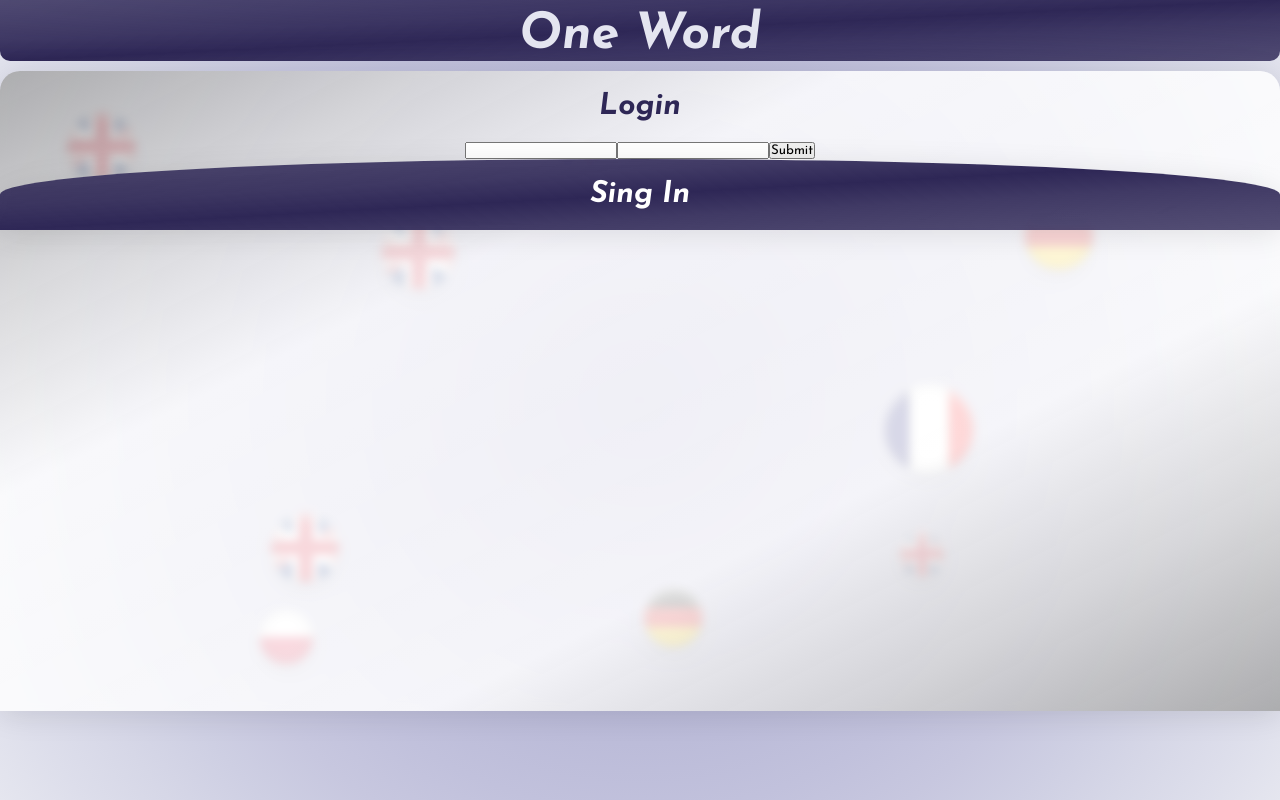
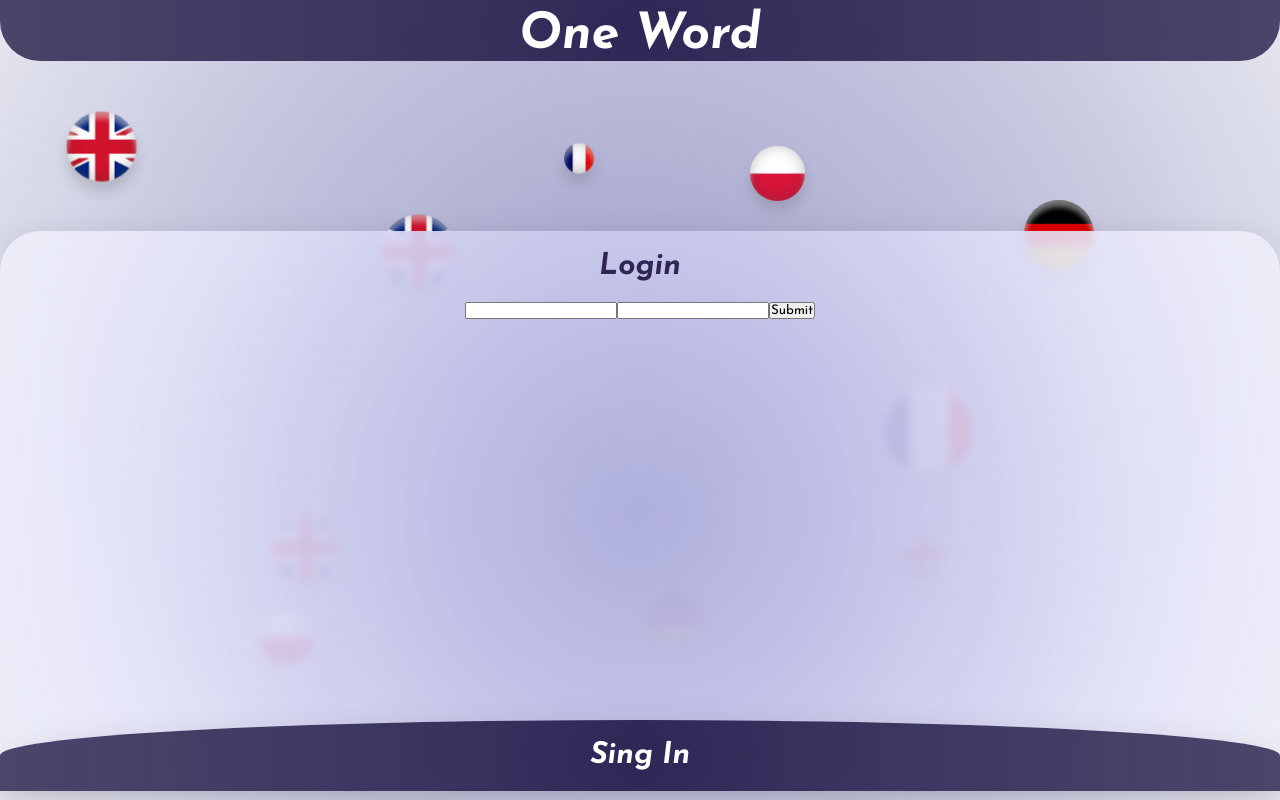
Before and after one commit to Paullina26/One_Word, a React (Create React App) app: page /auth in a window 1280 px wide. Built offline with nearby package versions, Linux system fonts and the light colour scheme.

Commit message:
style gradient backgraund element: login, registration. Position element Registaration and Login.

```diff
--- a/src/components/Login/Login.tsx
+++ b/src/components/Login/Login.tsx
@@ -2,40 +2,40 @@ import styled from 'styled-components';
 import { font } from 'style/mixins';
 
 export const WrapperLogin = styled.div`
+  position: relative;
+  top: 20vh;
   text-align: center;
   width: 100vw;
-  min-height: 40vh;
-  height: 80vh;
-  background-image: linear-gradient(
-    to bottom right,
-    ${({ theme }) => theme.glassDarkWhiteLogin},
-    ${({ theme }) => theme.glassMediumWhiteLogin},
-    ${({ theme }) => theme.glassLightWhiteLogin},
-    ${({ theme }) => theme.glassWhiteLogin},
-    ${({ theme }) => theme.glassLightWhiteLogin},
-    ${({ theme }) => theme.glassMediumWhiteLogin},
-    ${({ theme }) => theme.glassDarkWhiteLogin}
+  height: 70vh;
+  background: radial-gradient(
+    circle,
+    ${({ theme }) => theme.gradientPurpleLight} 0%,
+    ${({ theme }) => theme.gradientPurpleLightOne} 25%,
+    ${({ theme }) => theme.gradientPurpleLightTwo} 50%,
+    ${({ theme }) => theme.gradientPurpleLightThere} 75%,
+    ${({ theme }) => theme.gradientPurpleLightFour}100%
   );
-  border-radius: 20px 20px 0 0;
-  box-shadow: 0 4px 30px ${({ theme }) => theme.glassShadowBlack};
+  border-radius: 40px 40px 0 0;
+  box-shadow: 0 4px 30px ${({ theme }) => theme.shadowBlack};
   backdrop-filter: blur(5px);
 `;
 
 export const SingIn = styled.div`
   ${font(3, 'italic', 900)};
   color: ${({ theme }) => theme.white};
-  background-image: linear-gradient(
-    to bottom right,
-    ${({ theme }) => theme.glassDarkPurpleRegistration},
-    ${({ theme }) => theme.glassMediumPurpleRegistration},
-    ${({ theme }) => theme.glassLightPurpleRegistration},
-    ${({ theme }) => theme.glassPurpleRegistration},
-    ${({ theme }) => theme.glassLightPurpleRegistration},
-    ${({ theme }) => theme.glassMediumPurpleRegistration},
-    ${({ theme }) => theme.glassDarkPurpleRegistration}
+  width: 100%;
+  bottom: 0;
+  position: absolute;
+  background: radial-gradient(
+    circle,
+    ${({ theme }) => theme.gradientPurpleDark} 0%,
+    ${({ theme }) => theme.gradientPurpleOne} 25%,
+    ${({ theme }) => theme.gradientPurpleTwo} 50%,
+    ${({ theme }) => theme.gradientPurpleThere} 75%,
+    ${({ theme }) => theme.gradientPurpleFour}100%
   );
   backdrop-filter: blur(5px);
-  box-shadow: 0 4px 30px ${({ theme }) => theme.glassShadowBlackRegistration};
+  box-shadow: 0 4px 30px ${({ theme }) => theme.shadowBlack};
   border-radius: 50% 50% 0 0;
   padding: 20px;
 `;
--- a/src/components/Logo/OneWord.tsx
+++ b/src/components/Logo/OneWord.tsx
@@ -8,7 +8,6 @@ interface TittleOneWordProps {
 
 export const TittleOneWord = styled.h1<{ fontColor: string }>`
   ${font(5, 'italic', 900)};
-  /* color: ${({ theme }) => theme.PurpleDark}; */
   color: ${({ theme, fontColor }) => theme[fontColor]};
 `;
 
--- a/src/pages/Auth/Auth.tsx
+++ b/src/pages/Auth/Auth.tsx
@@ -8,18 +8,15 @@ import Registration from 'components/Registration/Registration';
 export const WrapperLogo = styled.div`
   text-align: center;
   padding-top: 10px;
-  /* background-color: ${({ theme }) => theme.purpleDark}; */
-  border-radius: 0 0 10px 10px;
+  border-radius: 0 0 40px 40px;
   margin-bottom: 10px;
-  background-image: linear-gradient(
-    to bottom right,
-    ${({ theme }) => theme.glassDarkPurpleRegistration},
-    ${({ theme }) => theme.glassMediumPurpleRegistration},
-    ${({ theme }) => theme.glassLightPurpleRegistration},
-    ${({ theme }) => theme.glassPurpleRegistration},
-    ${({ theme }) => theme.glassLightPurpleRegistration},
-    ${({ theme }) => theme.glassMediumPurpleRegistration},
-    ${({ theme }) => theme.glassDarkPurpleRegistration}
+  background: radial-gradient(
+    circle,
+    ${({ theme }) => theme.gradientPurpleDark} 0%,
+    ${({ theme }) => theme.gradientPurpleOne} 25%,
+    ${({ theme }) => theme.gradientPurpleTwo} 50%,
+    ${({ theme }) => theme.gradientPurpleThere} 75%,
+    ${({ theme }) => theme.gradientPurpleFour}100%
   );
   backdrop-filter: blur(5px);
 `;
@@ -29,7 +26,7 @@ export const Auth = () => {
     <>
       <Background />
       <WrapperLogo>
-        <OneWord fontColor='light' />
+        <OneWord fontColor='white' />
       </WrapperLogo>
       <Login />
       {/* <Registration /> */}
--- a/src/style/GlobalStyle.tsx
+++ b/src/style/GlobalStyle.tsx
@@ -18,8 +18,8 @@ export const GlobalStyle = createGlobalStyle`
     font-size: 1.6rem;
     background-attachment: fixed;
     color: black;
-    overflow-x: hidden;
     width: 100vw;
+    height: 100vh;
     background-image: radial-gradient(
     circle,
     #a2a0c8,
--- a/src/style/theme.tsx
+++ b/src/style/theme.tsx
@@ -4,16 +4,11 @@ export const theme = {
   white: '#ffffff',
   light: '#E4E5F0',
   purpleLight: '#d2d2ea',
-  purple: '#A6A6DC',
+  purple: '#a6a6dc',
   purpleDark: '#2E2756',
   pink: '#8C3B68',
   red: '#B22334',
-
-  //-----ICON----//
-
-  //-----BUTTON----//
-
-  //-----WRAPPER----//
+  shadowBlack: 'rgba(0, 0, 0, 0.1)',
 
   //-----GLASS_EFFECT----//
   glassWhite: '#ffffffaa',
@@ -22,19 +17,19 @@ export const theme = {
   glassDarkWhite: '#a1a1a181',
   glassShadowBlack: 'rgba(0, 0, 0, 0.1)',
 
-  //-----GLASS_EFFECT_Login----//
-  glassWhiteLogin: '#ffffffd5',
-  glassLightWhiteLogin: '#ffffffd9',
-  glassMediumWhiteLogin: '#d7d7d7d4',
-  glassDarkWhiteLogin: '#a1a1a1d1',
-  glassShadowBlackLogin: 'rgba(0, 0, 0, 0.1)',
+  //-----GRADIENT_CIRCLE_LIGHT_PURPLE---//
+  gradientPurpleLight: 'rgba(175, 175, 220, 1)',
+  gradientPurpleLightOne: 'rgba(190, 190, 230, 0.95)',
+  gradientPurpleLightTwo: 'rgba(210, 210, 240, 0.92)',
+  gradientPurpleLightThere: 'rgba(230, 230, 250, 0.90)',
+  gradientPurpleLightFour: 'rgba(240, 240, 250, 0.88)',
 
-  //-----GLASS_EFFECT_Registration----//
-  glassPurpleRegistration: '#2e2756',
-  glassLightPurpleRegistration: '#2e2756e9',
-  glassMediumPurpleRegistration: '#2e2756dc',
-  glassDarkPurpleRegistration: '#2e2756d1',
-  glassShadowBlackRegistration: 'rgba(0, 0, 0, 0.1)',
+  //-----GRADIENT_CIRCLE_PURPLE----//
+  gradientPurpleDark: 'rgba(46, 39, 86, 1)',
+  gradientPurpleOne: 'rgba(48, 41, 86, 0.95)',
+  gradientPurpleTwo: 'rgba(50, 43, 86, 0.92)',
+  gradientPurpleThere: 'rgba(52, 45, 86, 0.90)',
+  gradientPurpleFour: 'rgba(50, 47, 86, 0.88)',
 
   // status: ['#2e2757', '#8c3a68', '#009300'],
 };
@@ -48,3 +43,10 @@ export const theme = {
 //   button: '4px 16px',
 //   bigButton: '10px 32px',
 // };
+
+//-----GLASS_EFFECT_Login----//
+// glassWhiteLogin: '#ffffffd5',
+// glassLightWhiteLogin: '#ffffffd9',
+// glassMediumWhiteLogin: '#d7d7d7d4',
+// glassDarkWhiteLogin: '#a1a1a1d1',
+// glassShadowBlackLogin: 'rgba(0, 0, 0, 0.1)',
```
